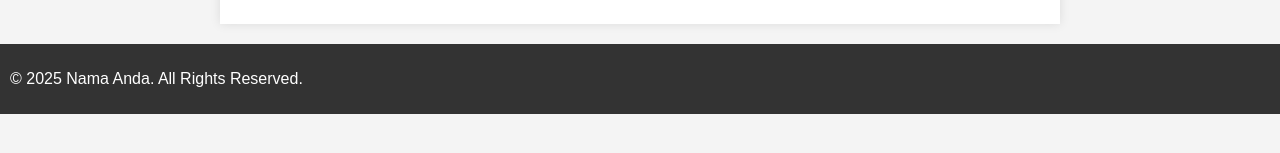
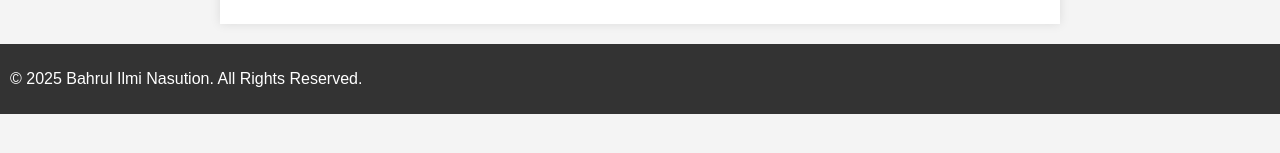
Before and after one commit to bmlmcmc/bahrulin, a plain HTML site: page index.html in a window 1280 px wide. Shown: the part 257-410 px from the top of the page. Drawn offline with Linux system fonts and the light colour scheme.

Commit message:
Update index.html

```diff
--- a/index.html
+++ b/index.html
@@ -26,7 +26,7 @@
     </main>
 
     <footer>
-        <p>© 2025 Nama Anda. All Rights Reserved.</p>
+        <p>© 2025 Bahrul Ilmi Nasution. All Rights Reserved.</p>
     </footer>
 
 </body>
```
